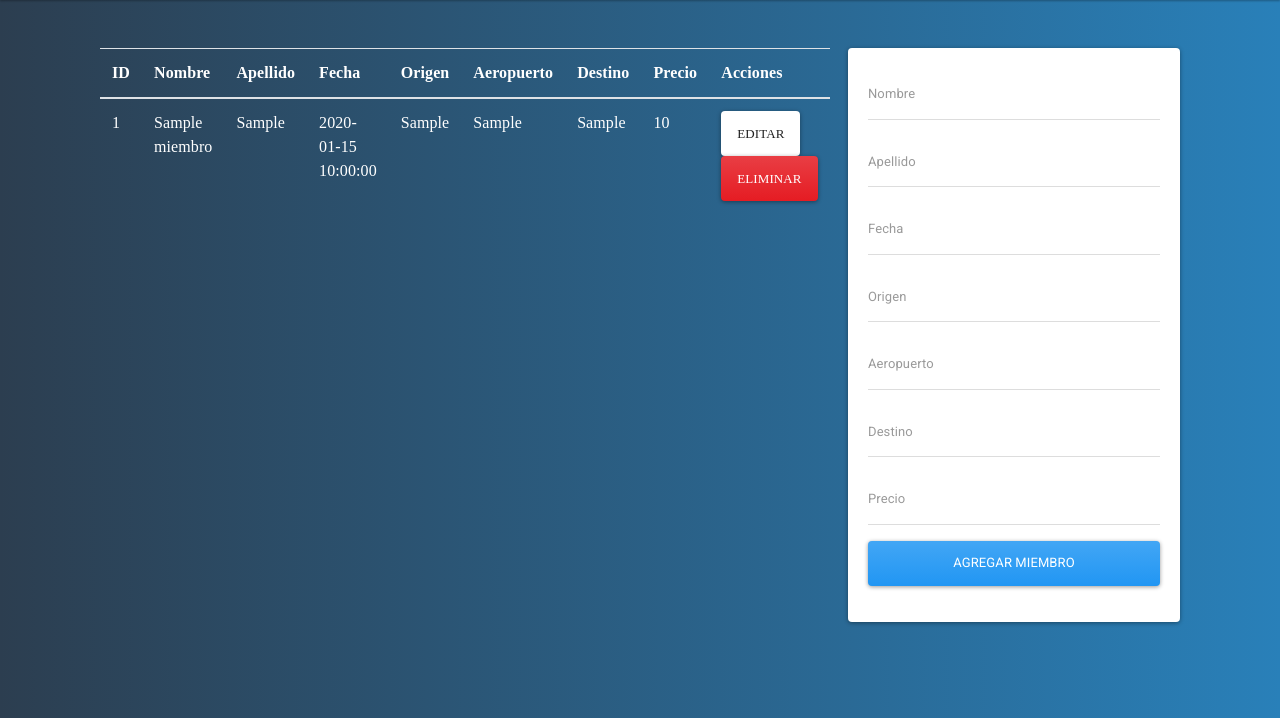
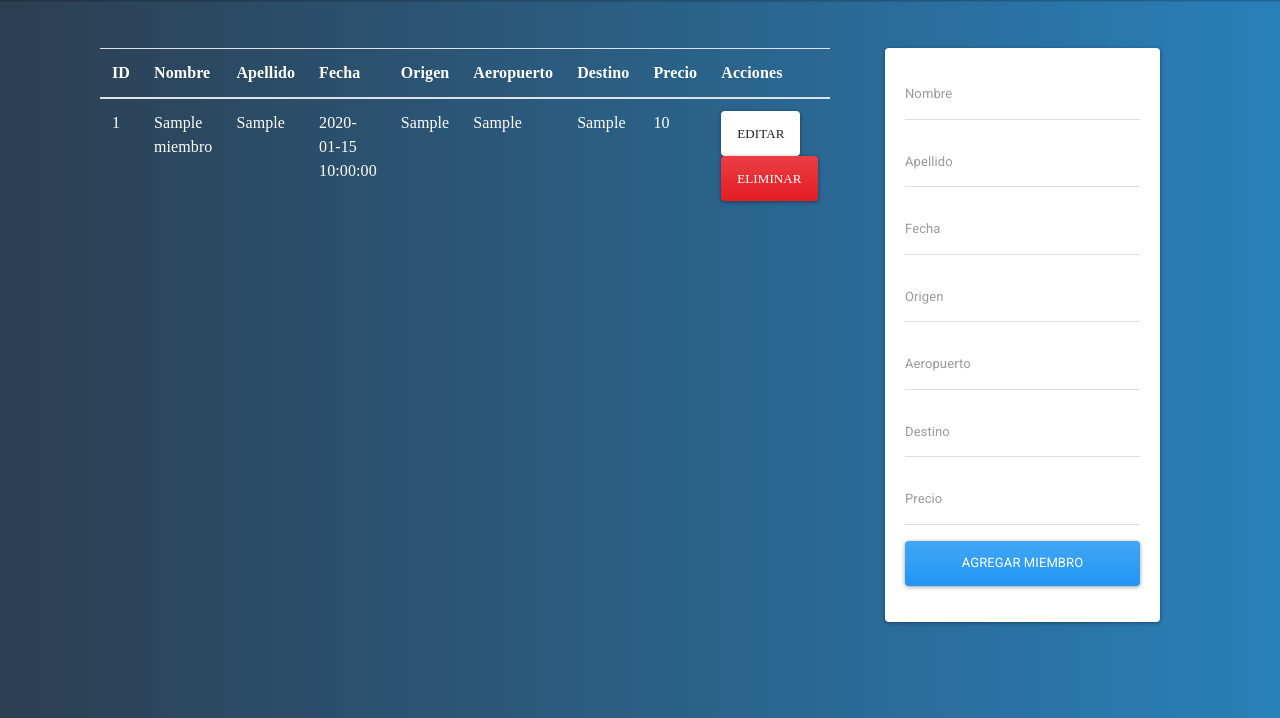
Before and after one commit to GonJurado/SO-G03, a Flask app: page / in a window 1280 px wide. Shown: the part 82-800 px from the top of the page. Run offline with Flask 3, Linux system fonts and the light colour scheme; tables that the repository leaves empty or names only in its code hold one stand-in row (values such as "Sample post"); some libraries are stand-ins or nearby versions.

Commit message:
Update main.css

```diff
--- a/flask-contacts-app/static/css/main.css
+++ b/flask-contacts-app/static/css/main.css
@@ -32,5 +32,6 @@ body {
   height: 200px;
 }
 .card.card-body {
-  margin-left: 8px;
+  margin-left: 45px;
+  margin-right: 20px;
 }
```
